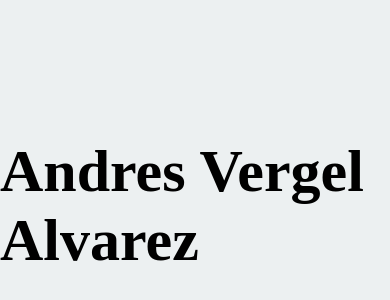
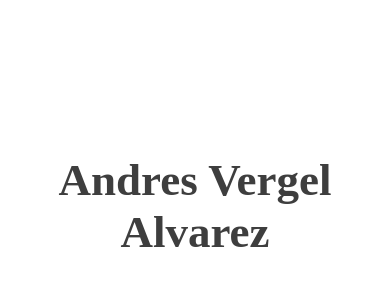
Before and after one commit to andressva/andressva.github.io, a plain HTML site: page index.html in a window 390 px wide. Shown: the part 216-516 px from the top of the page. Drawn offline with Linux system fonts and the light colour scheme.

Commit message:
viewport tag added

```diff
--- a/index.html
+++ b/index.html
@@ -2,6 +2,7 @@
 <html>
   <head>
     <meta charset="utf-8">
+    <meta name="viewport" content="width=device-width, initial-scale=1.0">
     <title>My Portafolio Website</title>
     <link rel="stylesheet" href="style.css">
   </head>
--- a/style.css
+++ b/style.css
@@ -9,7 +9,7 @@ html, body{
   justify-content: center;
   align-items: center;
 
-  background-color: #ecf0f1;
+  background-color: #fff;
 
   font-family: 'Fira Sans'
 
@@ -18,5 +18,17 @@ html, body{
 .name h1{
   margin: 0;
   padding: 0;
-  font-size: 60px;
+  font-size: 45px;
+  color: #3e3e3e
 }
+
+@media all and (max-width: 620px){
+
+  .name{
+    width: 300px;
+  }
+
+  .name h1{
+    text-align: center;
+  }
+}
```
